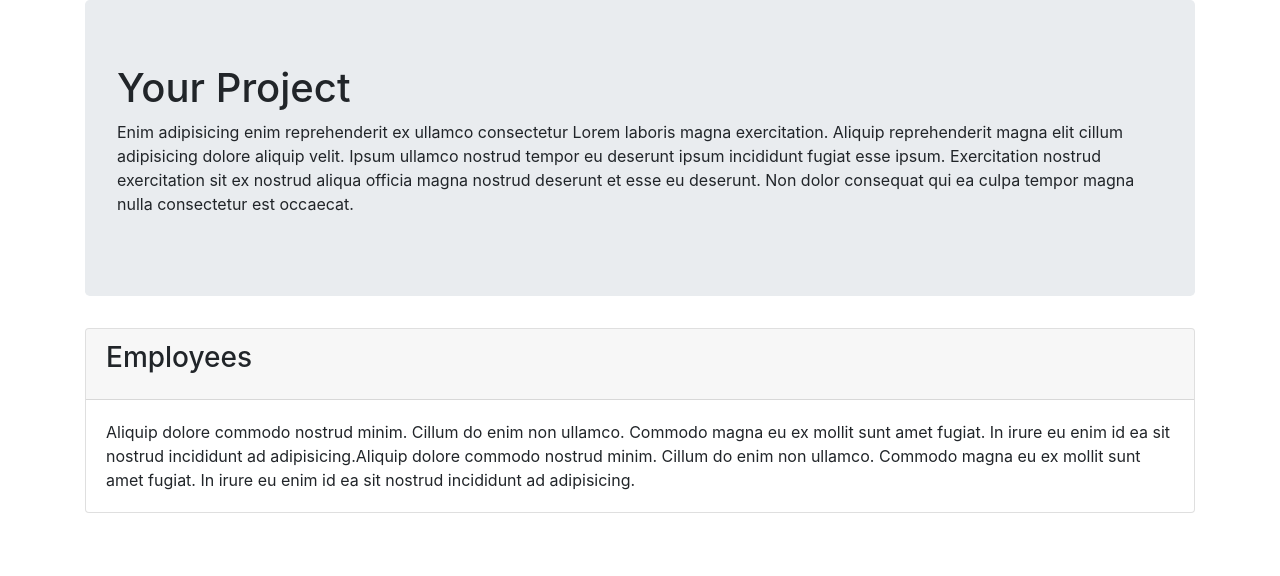
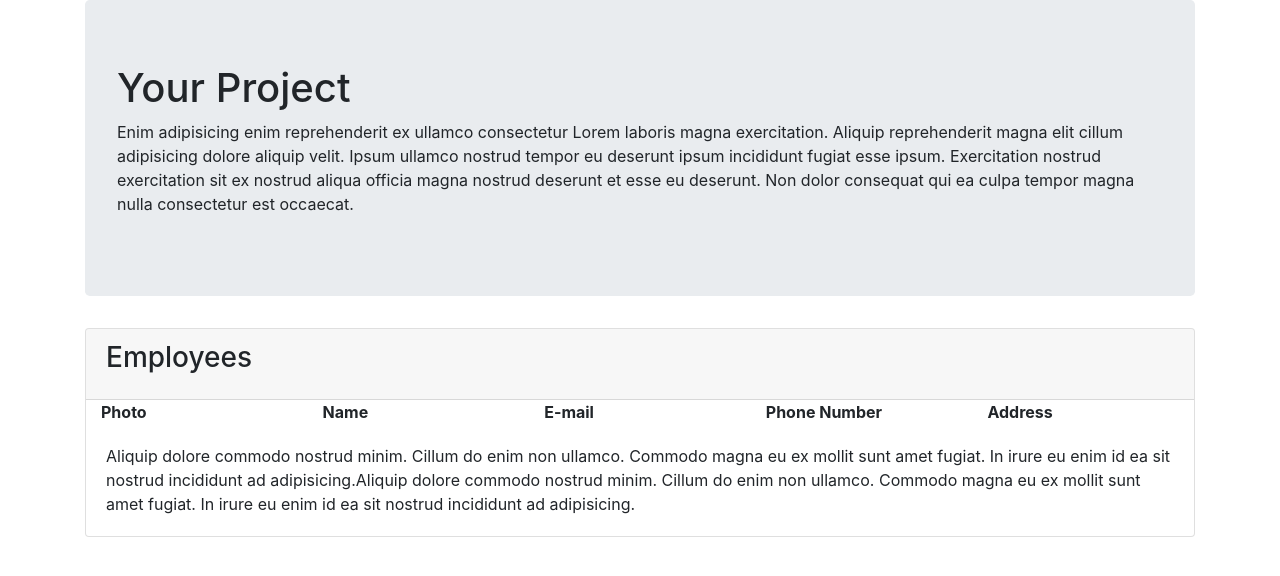
Before and after one commit to lauraaupert/Employee-Directory, a React (Create React App) app: page / in a window 1280 px wide. Shown: the top 576 px of the page. Built offline with nearby package versions, Linux system fonts and the light colour scheme.

Commit message:
Started bootstrap table to insert employee data: Header done

```diff
--- a/package.json
+++ b/package.json
@@ -6,6 +6,7 @@
     "@testing-library/jest-dom": "^5.11.10",
     "@testing-library/react": "^11.2.5",
     "@testing-library/user-event": "^12.8.3",
+    "axios": "^0.21.1",
     "bootstrap": "^4.6.0",
     "react": "^17.0.2",
     "react-dom": "^17.0.2",
--- a/src/components/EmployeeList.js
+++ b/src/components/EmployeeList.js
@@ -1,11 +1,29 @@
 import React from "react";
+import ListHead from "./ListHead"
 
-function EmployeeList() {
+function EmployeeList(props) {
     return (
         <div className="card">
           <div className="card-header">
             <h3 className="card-title">Employees</h3>
-          </div>
+            </div>
+
+            <div class="container">
+  <ListHead
+                    // orderChange={props.orderChange}
+                />
+
+    {/* <div class="col-sm">
+      One of three columns
+    </div>
+    <div class="col-sm">
+      One of three columns
+    </div>
+    <div class="col-sm">
+      One of three columns
+    </div> */}
+  {/* </div> */}
+</div>
           <div className="card-body">
             <p className="card-text">
               Aliquip dolore commodo nostrud minim. Cillum do enim non ullamco. Commodo magna eu ex
--- /dev/null
+++ b/src/components/ListHead.js
@@ -0,0 +1,37 @@
+import React, { Component } from "react";
+
+class ListHead extends Component {
+    render() {
+        const headings = [
+            {
+                key: 1,
+                name: "Photo"
+            },
+            {
+                key: 2,
+                name: "Name"
+            },
+            {
+                key: 3,
+                name: "E-mail"
+            },
+            {
+                key: 4,
+                name: "Phone Number"
+            },
+            {
+                key: 5,
+                name: "Address"
+            }];
+
+        return (
+            <div className="row">
+                    {headings.map(header => (
+                        <div className="col-md" style={{fontWeight: "bold"}} key={header.key} scope="col" onClick={this.props.orderChange}>{header.name}</div>
+                    ))}
+                </div>
+        )
+    };
+};
+
+export default ListHead;
```
Also changed, not shown: 1 other file (tests, documents, lock files or other folders).
